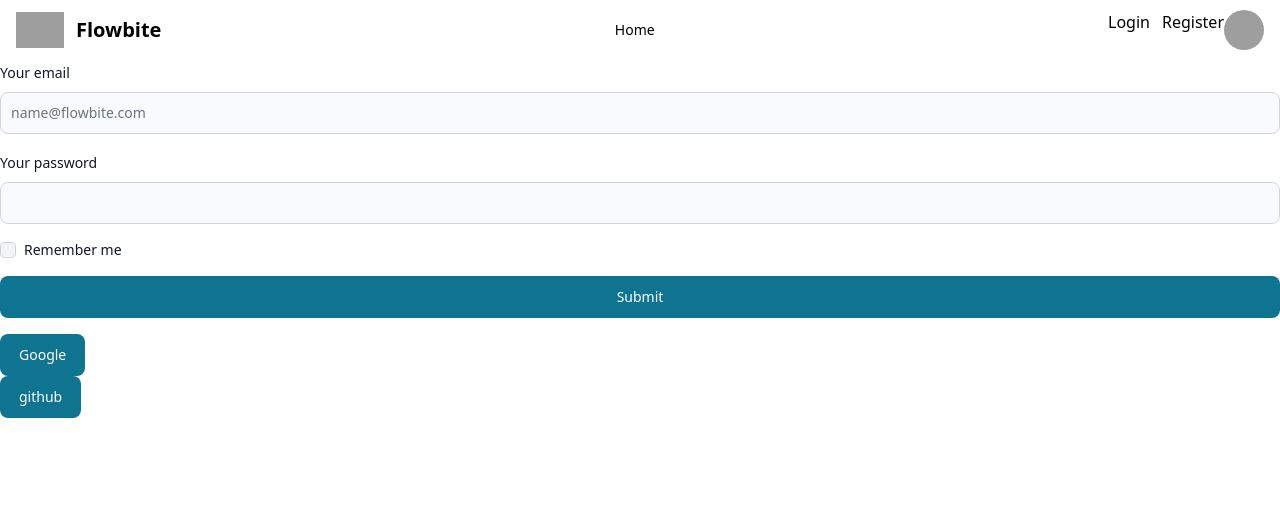
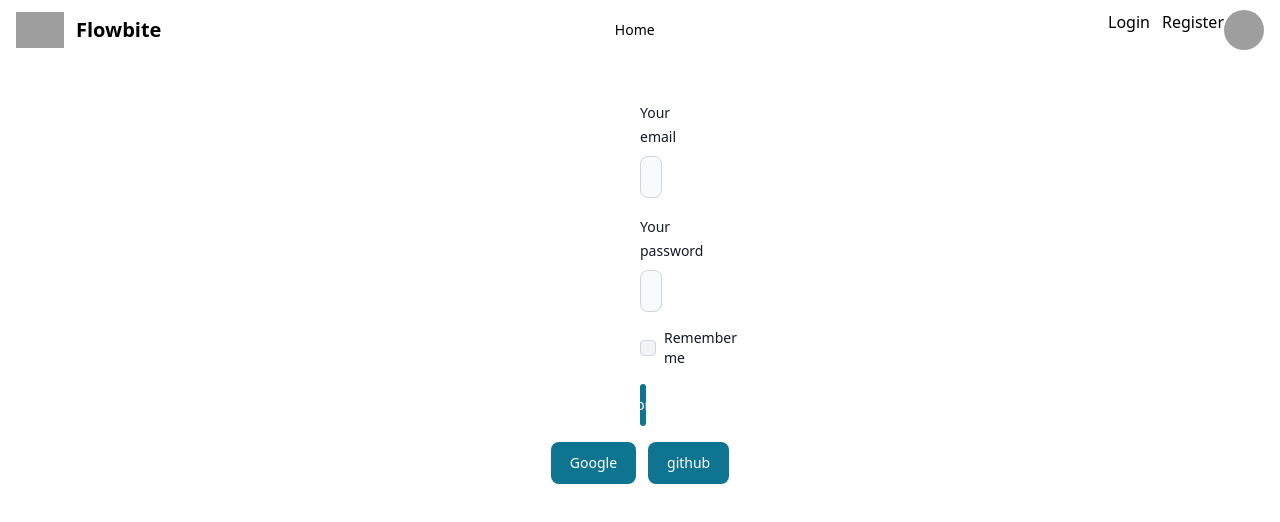
Before and after one commit to FAHIMXGG/Chef-clint, a React (Vite) app: page /login in a window 1280 px wide. Shown: the top 522 px of the page. Built offline with nearby package versions, Linux system fonts and the light colour scheme; no server answers; grey boxes are pictures that could not be loaded.

Commit message:
log reg design pc and mb

```diff
--- a/src/page/login/Login/Login.jsx
+++ b/src/page/login/Login/Login.jsx
@@ -54,7 +54,7 @@ const Login = () => {
 
 
     return (
-        <div>
+        <div className='mx-8 md:mx-80 md:px-80 mt-10'>
             <form onSubmit={handleLogin} className="flex flex-col gap-4">
                 <div>
                     <div className="mb-2 block">
@@ -95,7 +95,7 @@ const Login = () => {
                 <Button type="submit">
                     Submit
                 </Button>
-                <div>
+                <div className='flex gap-3 justify-center'>
                     <Button onClick={handleGoogleSignIn}>Google</Button>
                     <Button onClick={handleGitHubSignIn}>github</Button>
                 </div>
--- a/src/page/login/reg/Reg.jsx
+++ b/src/page/login/reg/Reg.jsx
@@ -26,7 +26,7 @@ const Reg = () => {
 
 
     return (
-        <div>
+        <div className='mx-8 md:mx-80 md:px-80 mt-10'>
             <form onSubmit={handleRegister} className="flex flex-col gap-4">
                 <div>
                     <div className="mb-2 block">
```
